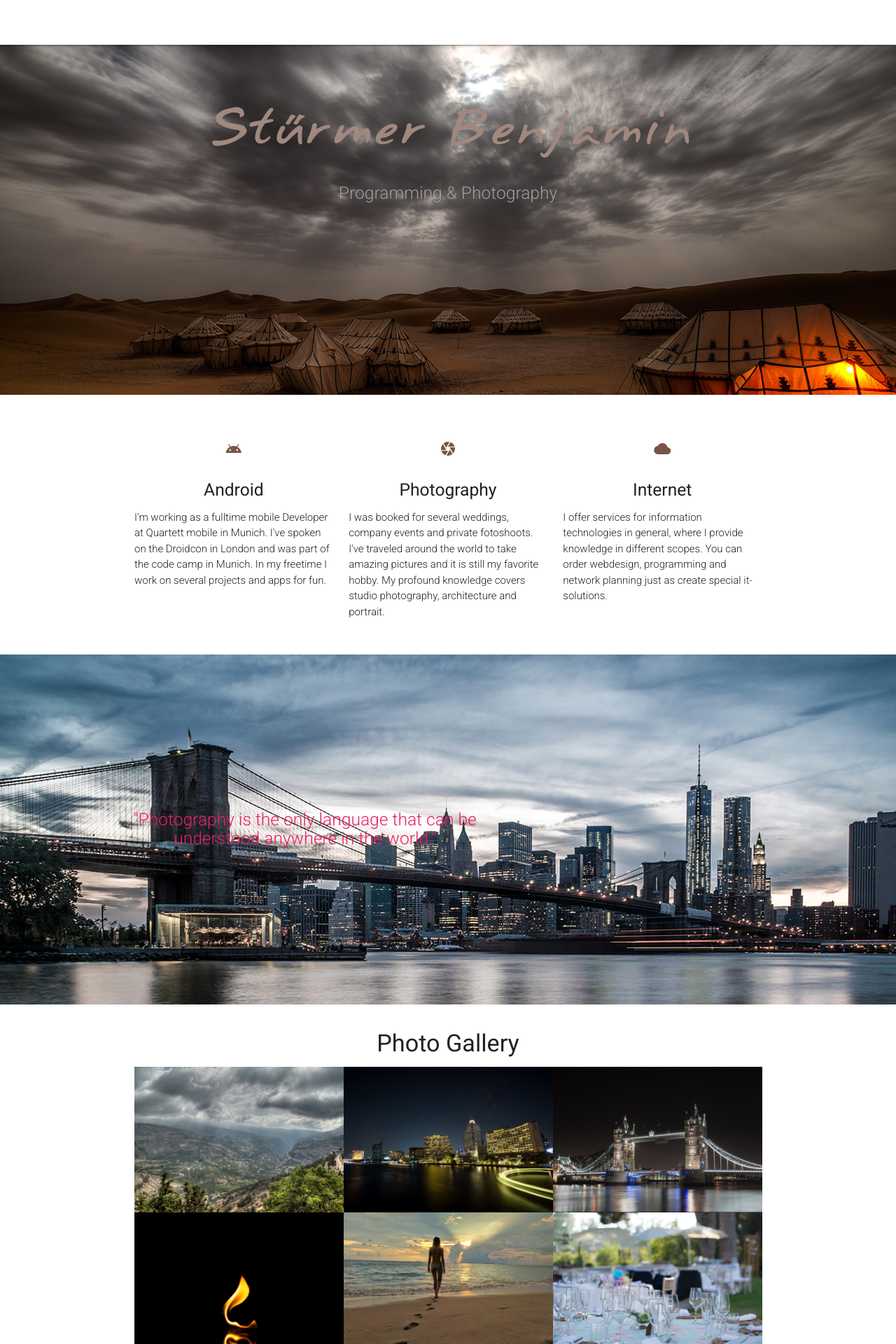
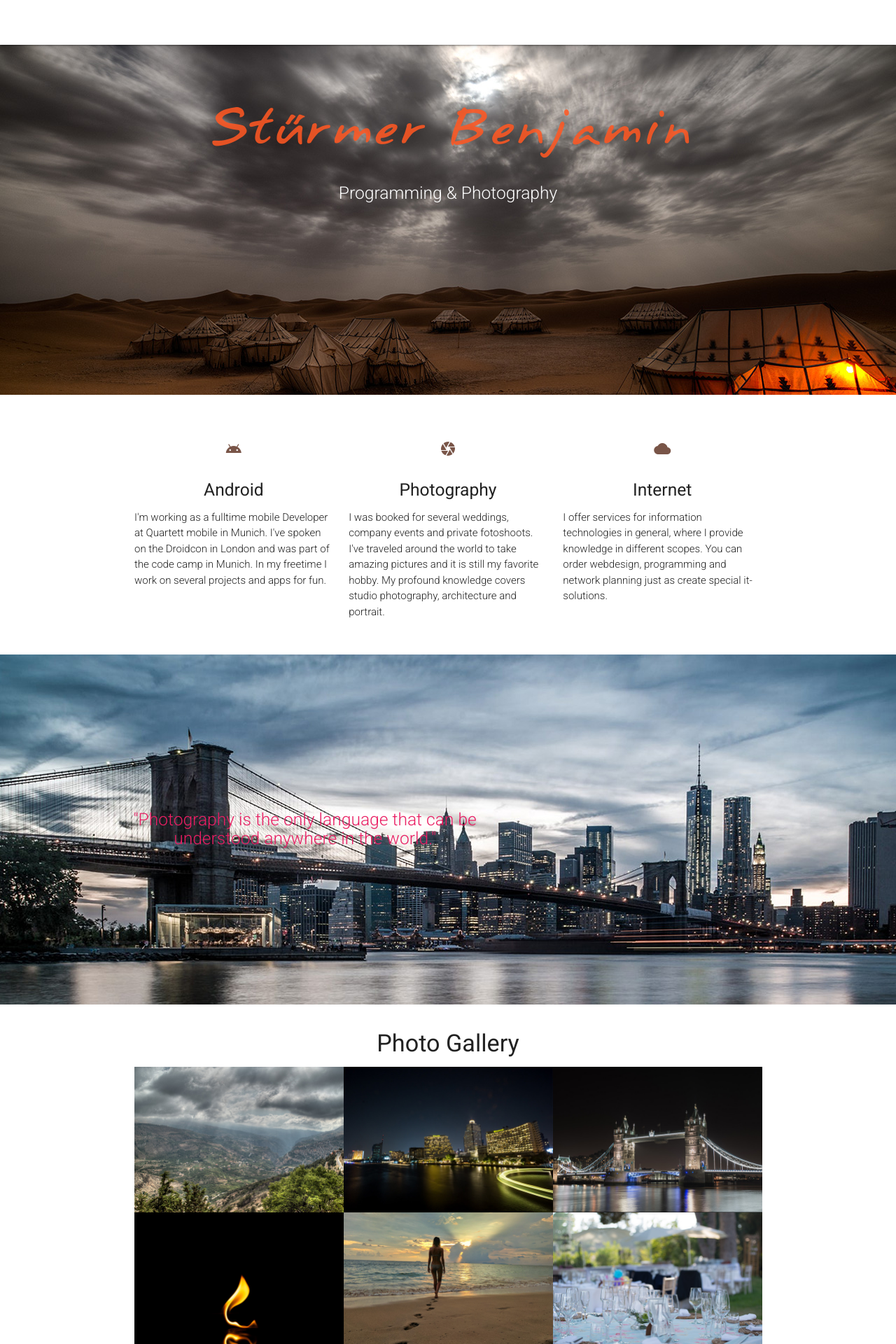
Before and after one commit to thebino/stuermer-benjamin.de, a Jekyll site: the page built from index.html, in a window 1280 px wide. Shown: the top 1920 px of the page at 70% size. Built offline with Jekyll 4.4.1, drawn with Linux system fonts in a browser that asks for light colours; nearby versions of some CDN libraries; Markdown is read by kramdown in place of the engine named in the settings.

Commit message:
change title color

```diff
--- a/_layouts/default.html
+++ b/_layouts/default.html
@@ -20,7 +20,7 @@
 
 
 
-<footer class="page-footer">
+<footer class="page-footer grey lighten-1">
   <div class="container">
     <div class="row">
       <div class="col l6 s12">
--- a/_scss/navigation.scss
+++ b/_scss/navigation.scss
@@ -14,6 +14,7 @@ nav a {
 .site-logo {
 	font-family: BinofontItalic;
 	text-decoration: none;
+	color: rgba(255,87,34,0.87) !important;
 }
 
 
--- a/index.html
+++ b/index.html
@@ -29,9 +29,9 @@ images:
   <div class="section no-pad-bot">
     <div class="container">
       <br><br>
-      <h1 class="site-logo header center brown-text text-lighten-2">Stürmer Benjamin</h1>
+      <h1 class="site-logo header center">Stürmer Benjamin</h1>
       <div class="row center">
-        <h5 class="header col s12 grey-text light">Programming &amp; Photography</h5>
+        <h5 class="header col s12 white-text light">Programming &amp; Photography</h5>
       </div>
 
     </div>
```
